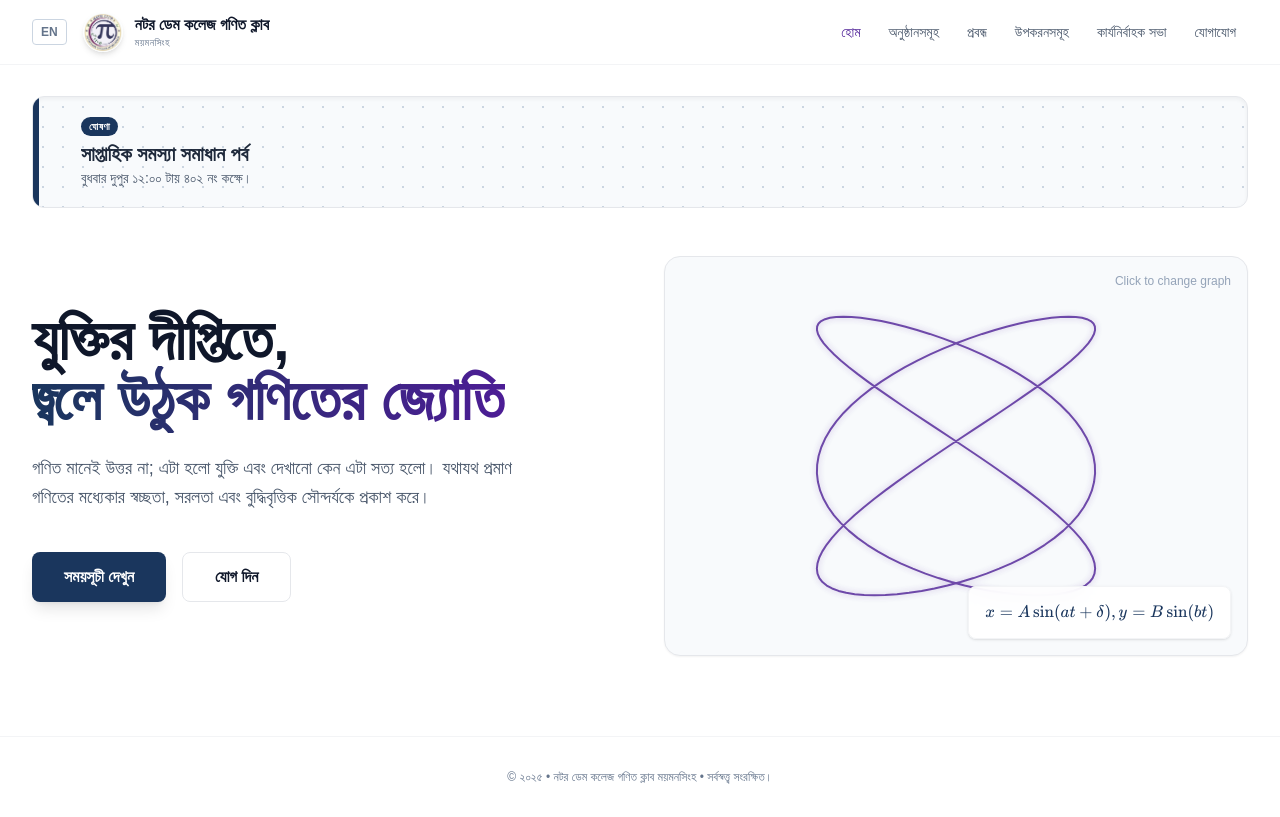
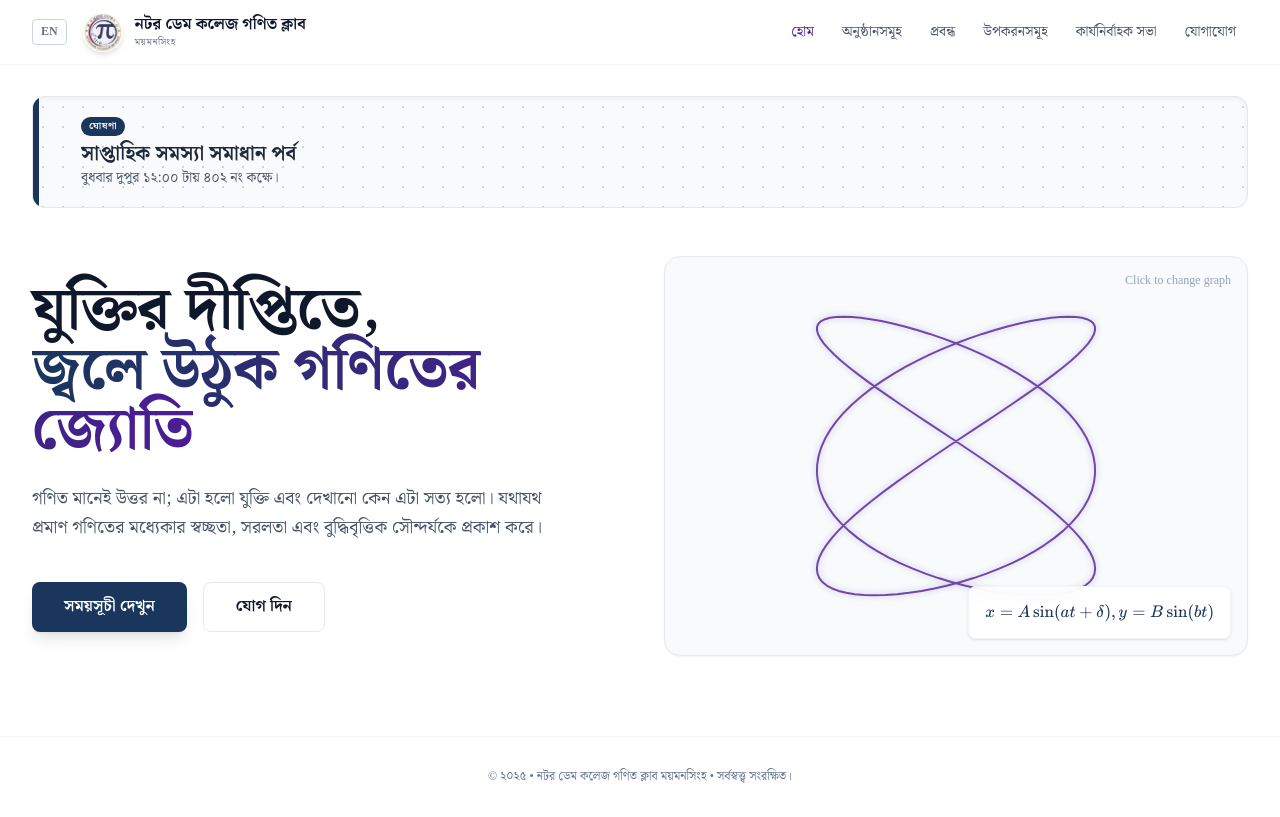
Before and after one commit to ndcmmathclub/view, a plain HTML site: page index.html in a window 1280 px wide. Both pictures are taken after a click on the button "BN". Drawn offline with nearby package versions, Linux system fonts and the light colour scheme.

Commit message:
Update style.css

```diff
--- a/style.css
+++ b/style.css
@@ -7,7 +7,7 @@ body.lang-en {
     font-family: 'Ubuntu', sans-serif;
 }
 body.lang-bn {
-    font-family: 'Kalpurush', sans-serif;
+    font-family: 'Noto Serif Bengali', serif;
 }
 
 .fade-in {
```
